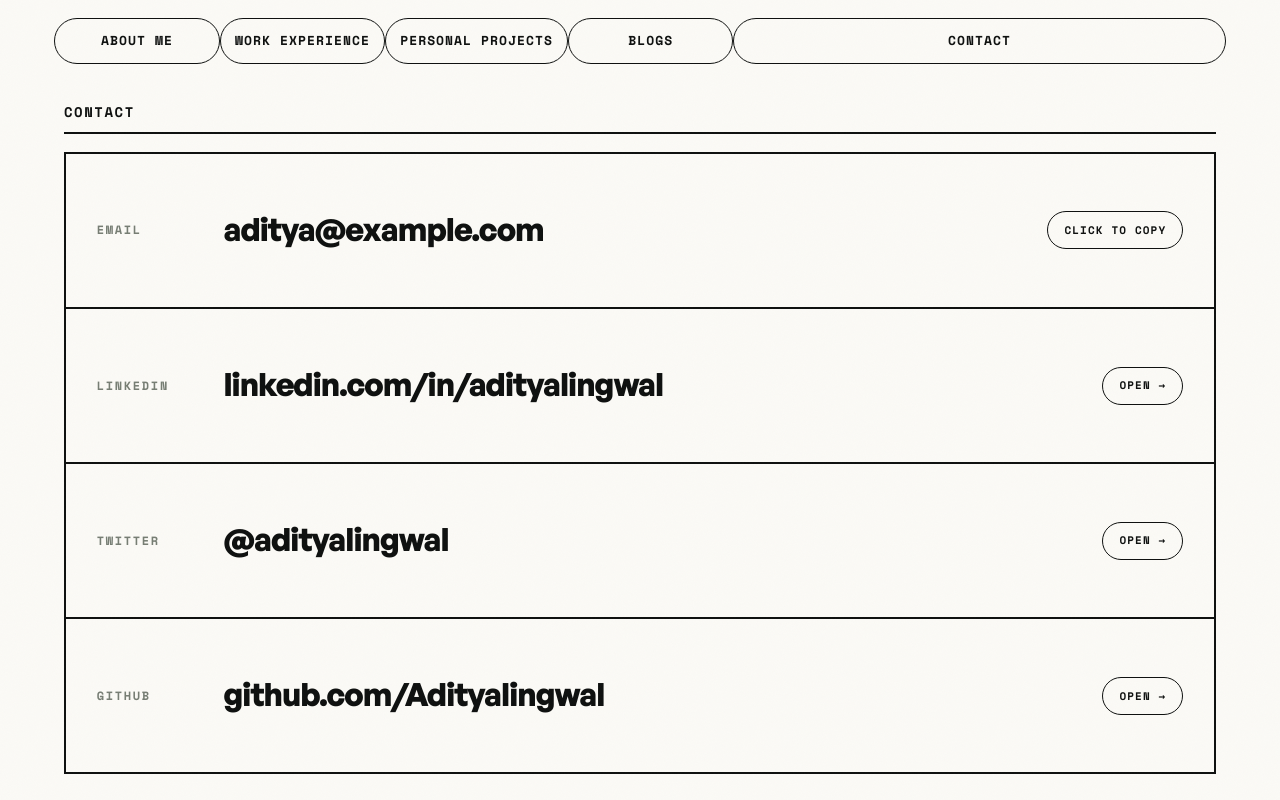
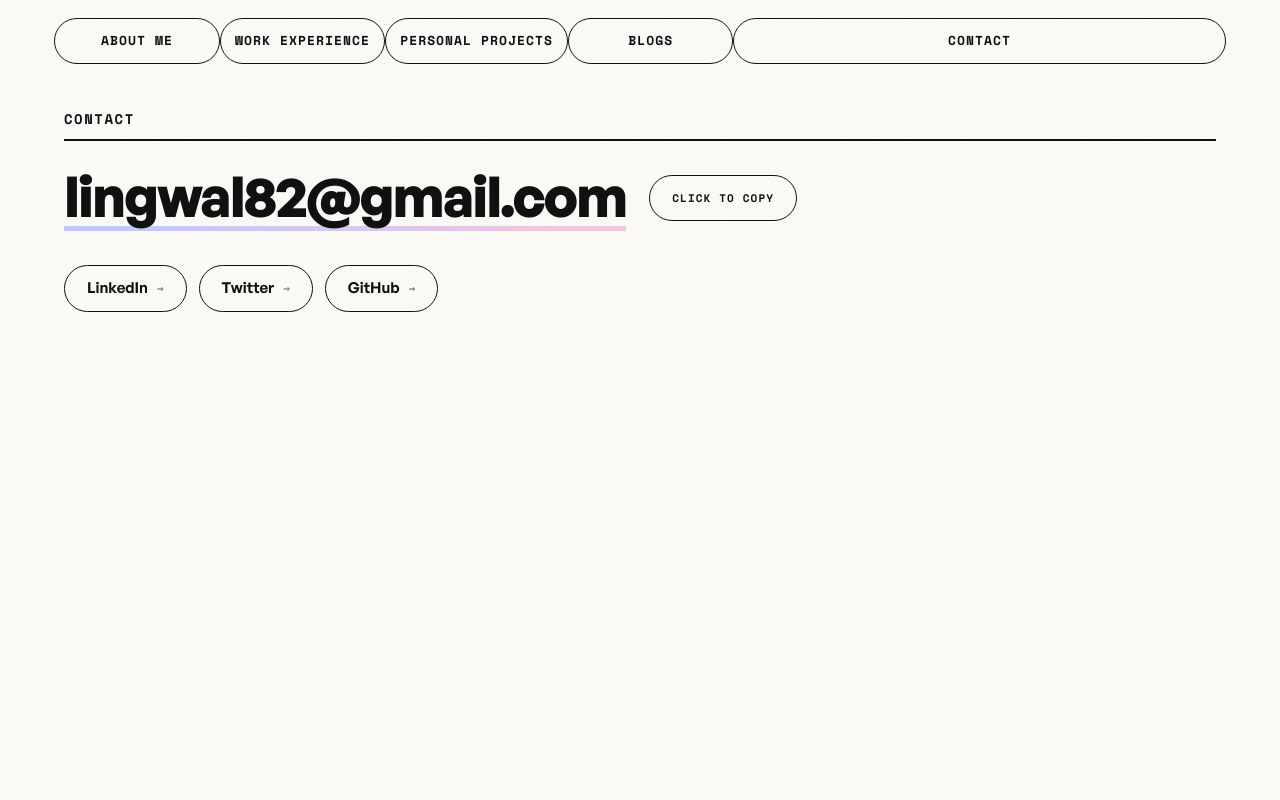
Before and after one commit to Adityalingwal/my-portfolio, a React (Vite) app: page /contact in a window 1280 px wide. Built offline with nearby package versions, Linux system fonts and the light colour scheme.

Commit message:
Corrected my contact us page

```diff
--- a/src/data/contact.ts
+++ b/src/data/contact.ts
@@ -1,80 +1,54 @@
 /**
- * Contact page copy — kept as typed data so content edits never touch
- * markup, mirroring src/data/blogs.ts / src/data/projects.ts. Copy is
- * verbatim from scratchpad/contact-final.html ("The card").
+ * Contact page copy — kept as typed data so content edits never touch markup,
+ * mirroring src/data/blogs.ts / src/data/projects.ts.
  *
- * PLACEHOLDERS: email, LinkedIn and Twitter below are NOT Aditya's real
- * values yet — they are the mockup's placeholders, pending the real
- * handles. GitHub is the one confirmed, real value. Swapping in the real
- * email / LinkedIn / Twitter is a one-line-per-field edit here; no markup
- * changes needed.
+ * Only the email is shown as text, because it is the only value anyone needs to
+ * read: you copy it and paste it into a mail client. The three profiles need no
+ * URL on screen — a name and a tap is the whole job — so only their labels are
+ * rendered and the href does the rest.
  */
 
-/** Which pill action a row gets — this is what makes copy-vs-open data-driven
- *  instead of hardcoded per row in JSX. Email pastes into a mail client, so
- *  it copies; nobody pastes a social URL anywhere, so those open. */
-export type ContactAction = 'copy' | 'open';
-
-export interface ContactRow {
-  id: 'email' | 'linkedin' | 'twitter' | 'github';
-  /** Row's CSS class suffix (`.ct-{slug}`) — matches scratchpad/contact-final.html exactly. */
-  slug: 'mail' | 'li' | 'x' | 'gh';
-  /** Row accent — drives the row-hover tint and the value's hover underline. */
-  accent: 'blue' | 'pink' | 'coral' | 'mint';
-  key: string;
-  /** Plain-text display value (recognition over recall — always visible). */
-  display: string;
-  /** href for the value link (mailto: for email, profile URL otherwise). */
+export interface ContactLink {
+  id: 'linkedin' | 'twitter' | 'github';
+  /** CSS class suffix (`.ct-{slug}`) — drives the pill's hover gradient. */
+  slug: 'li' | 'x' | 'gh';
+  label: string;
   href: string;
-  action: ContactAction;
-  /** Only present when action === 'copy': the exact string written to the clipboard. */
-  copyValue?: string;
 }
 
 export interface ContactContent {
   eyebrow: string;
-  rows: ContactRow[];
+  email: string;
+  /** Copy button at rest. */
+  copyLabel: string;
+  /** Copy button for ~1.6s after a successful clipboard write. */
+  copiedLabel: string;
+  links: ContactLink[];
 }
 
 export const contactContent: ContactContent = {
   eyebrow: 'CONTACT',
-  rows: [
-    {
-      id: 'email',
-      slug: 'mail',
-      accent: 'blue',
-      key: 'Email',
-      display: 'aditya@example.com',
-      href: 'mailto:aditya@example.com',
-      action: 'copy',
-      copyValue: 'aditya@example.com',
-    },
+  email: 'lingwal82@gmail.com',
+  copyLabel: 'Click to copy',
+  copiedLabel: 'Copied',
+  links: [
     {
       id: 'linkedin',
       slug: 'li',
-      accent: 'pink',
-      key: 'LinkedIn',
-      display: 'linkedin.com/in/adityalingwal',
-      href: 'https://linkedin.com/in/adityalingwal',
-      action: 'open',
+      label: 'LinkedIn',
+      href: 'https://www.linkedin.com/in/aditya-lingwal/',
     },
     {
       id: 'twitter',
       slug: 'x',
-      accent: 'coral',
-      key: 'Twitter',
-      display: '@adityalingwal',
-      href: 'https://twitter.com/adityalingwal',
-      action: 'open',
+      label: 'Twitter',
+      href: 'https://x.com/lingwal_aditya',
     },
     {
       id: 'github',
       slug: 'gh',
-      accent: 'mint',
-      key: 'GitHub',
-      display: 'github.com/Adityalingwal',
+      label: 'GitHub',
       href: 'https://github.com/Adityalingwal',
-      action: 'open',
     },
   ],
 };
--- a/src/index.css
+++ b/src/index.css
@@ -823,25 +823,21 @@ header {
 }
 
 /* ════════════════════════════════════════════════════════════
-   CONTACT — "The card" (scratchpad/contact-final.html)
-   One full-width box, one row per channel: mono key, the real value as plain
-   readable text, and one pill action on the right.
+   CONTACT — the address is the page (scratchpad/contact-final.html).
 
-   Deliberately NOT the Personal Projects specimen sheet: square corners (no
-   14px radius), no rotated SPECIMEN stamp, no label divider rule, and every
-   row ends in a real pill button — which no sheet row ever has.
+   Only the email is set large, because it is the only value anyone needs to
+   READ: you copy it and paste it into a mail client. The three profiles need no
+   URL on screen — a name and a tap is the whole job — so they stay small.
 
-   The action per row is the one that channel actually needs (information
-   scent — the label predicts exactly what happens):
-     Email    -> "Click to copy"  (you paste an address into a mail client)
-     Others   -> "Open"           (nobody pastes a LinkedIn URL anywhere)
+   Exactly one thing here is a control: the copy pill. The address is plain
+   text, so there is never a question of which target to hit. It carries the
+   site's CTA gradient as a static underline instead — that marks the important
+   value without pretending to be clickable.
 
-   Recognition over recall: every value is visible plain text, so the page
-   works fully even if you never click anything.
-
-   .contact-hero is intentionally NOT .hero/.exp-hero: this page fills one
-   viewport (min-height: calc(100dvh - 84px)) instead of flowing, and does
-   not use the 900px .story column — it uses the full 1482px .wrap.
+   .contact-hero is intentionally NOT .hero/.exp-hero: it skips the 900px .story
+   column (this page uses the full 1482px .wrap) and it must not inherit .hero's
+   tall-desktop vertical centring, since this page is short enough for that to
+   bite. Height comes from the existing flex chain, not a hardcoded viewport sum.
    ════════════════════════════════════════════════════════════ */
 .contact-hero {
   position: relative;
@@ -849,115 +845,132 @@ header {
   min-width: 0;
   display: flex;
   flex-direction: column;
-  padding: clamp(28px, 3.6vh, 44px) 0 clamp(24px, 3.2vh, 38px);
-  min-height: calc(100dvh - 84px);
+  justify-content: flex-start;
+  padding: clamp(36px, 4.4vh, 52px) 0 clamp(24px, 3.2vh, 38px);
 }
-.ct-card {
-  border: 2px solid theme('colors.ink');
-  background: theme('colors.cream');
-  display: flex;
-  flex-direction: column;
-  flex: 1;
-  min-height: 0;
+.contact-hero .eyebrow {
+  margin-bottom: clamp(24px, 3vh, 34px);
 }
-.ct-row {
-  flex: 1;
+
+.ct-addr-row {
   display: flex;
   align-items: center;
-  gap: clamp(16px, 2.4vw, 36px);
-  padding: clamp(14px, 2vh, 22px) clamp(18px, 2.4vw, 34px);
-  border-bottom: 2px solid theme('colors.ink');
-  transition: background 220ms ease;
-  min-height: 82px;
+  gap: clamp(16px, 1.8vw, 24px);
+  flex-wrap: wrap;
 }
-.ct-row:last-child {
-  border-bottom: 0;
-}
-.ct-row.ct-mail:hover {
-  background: color-mix(in srgb, theme('colors.blue') 15%, transparent);
-}
-.ct-row.ct-li:hover {
-  background: color-mix(in srgb, theme('colors.pink') 15%, transparent);
-}
-.ct-row.ct-x:hover {
-  background: color-mix(in srgb, theme('colors.coral') 15%, transparent);
-}
-.ct-row.ct-gh:hover {
-  background: color-mix(in srgb, theme('colors.mint') 15%, transparent);
-}
-.ct-k {
-  font-family: theme('fontFamily.mono');
-  font-size: 12px;
+.ct-addr {
+  margin: 0;
+  font-size: clamp(30px, 4.4vw, 64px);
   font-weight: 700;
-  letter-spacing: 0.14em;
-  text-transform: uppercase;
-  color: theme('colors.muted');
-  min-width: clamp(78px, 7.5vw, 108px);
-  flex-shrink: 0;
-}
-.ct-v {
-  font-size: clamp(20px, 2.5vw, 40px);
-  font-weight: 700;
-  letter-spacing: -0.03em;
+  letter-spacing: -0.035em;
+  line-height: 1.1;
   color: theme('colors.ink');
-  text-decoration: none;
-  min-width: 0;
-  overflow: hidden;
-  text-overflow: ellipsis;
-  white-space: nowrap;
-  border-bottom: 3px solid transparent;
-  transition: border-color 200ms ease;
-  line-height: 1.2;
-}
-.ct-row.ct-mail .ct-v:hover {
-  border-bottom-color: theme('colors.blue');
-}
-.ct-row.ct-li .ct-v:hover {
-  border-bottom-color: theme('colors.pink');
-}
-.ct-row.ct-x .ct-v:hover {
-  border-bottom-color: theme('colors.coral');
-}
-.ct-row.ct-gh .ct-v:hover {
-  border-bottom-color: theme('colors.mint');
+  /* static gradient underline, drawn as a background so it never affects layout */
+  background-image: linear-gradient(115deg, #becaff 8%, #f3c6df 92%);
+  background-repeat: no-repeat;
+  background-position: 0 100%;
+  background-size: 100% 5px;
+  padding-bottom: 0.08em;
+  word-break: break-word;
 }
 
-/* the pill action — the site's own capsule/ink-border CTA vocabulary,
-   used here as an action rather than navigation. */
-.ct-act {
-  margin-left: auto;
+/* the copy control — the site's own capsule/ink-border vocabulary, used as an
+   action rather than navigation. Confirms in place, then reverts itself. */
+.ct-copy {
   display: inline-flex;
   align-items: center;
   justify-content: center;
-  gap: 8px;
   flex-shrink: 0;
+  min-width: 148px;
+  min-height: 46px;
+  padding: 12px 22px;
+  border: 1.5px solid theme('colors.ink');
+  border-radius: 99px;
+  background: theme('colors.cream');
+  color: theme('colors.ink');
   font-family: theme('fontFamily.mono');
   font-size: 11px;
   font-weight: 700;
   letter-spacing: 0.1em;
   text-transform: uppercase;
-  color: theme('colors.ink');
-  background: theme('colors.cream');
-  border: 1.5px solid theme('colors.ink');
-  border-radius: 99px;
-  padding: 9px 16px;
-  min-height: 38px;
+  white-space: nowrap;
   cursor: pointer;
-  white-space: nowrap;
-  text-decoration: none;
   transition:
     background 200ms ease,
     transform 160ms ease;
 }
-.ct-act:hover {
+.ct-copy:hover,
+.ct-copy:focus-visible {
   background: linear-gradient(115deg, #becaff 8%, #f3c6df 92%);
   transform: translateY(-1px);
 }
-.ct-act:active {
+.ct-copy:active {
   transform: translateY(1px) scale(0.99);
 }
-.ct-act[data-copied='true'] {
-  background: theme('colors.mint');
+/* The confirmed state must be unmistakable against the hover gradient above,
+   which is blue-to-pink — so it is a flat warm yellow: different hue, different
+   treatment. Any approved accent works here; this is a one-line swap. */
+.ct-copy[data-copied='true'] {
+  background: theme('colors.yellow');
+}
+
+/* the three profiles — small, tappable, one pill each, no URL on screen */
+.ct-links {
+  margin: clamp(32px, 4.2vh, 48px) 0 0;
+  padding: 0;
+  list-style: none;
+  display: flex;
+  gap: 12px;
+  flex-wrap: wrap;
+}
+.ct-links a {
+  display: inline-flex;
+  align-items: center;
+  gap: 9px;
+  min-height: 46px;
+  padding: 11px 22px;
+  border: 1.5px solid theme('colors.ink');
+  border-radius: 99px;
+  background: theme('colors.cream');
+  color: theme('colors.ink');
+  font-family: theme('fontFamily.sans');
+  font-size: 15px;
+  font-weight: 600;
+  text-decoration: none;
+  transition:
+    background-image 200ms ease,
+    transform 180ms ease;
+}
+.ct-links a:hover,
+.ct-links a:focus-visible {
+  transform: translateY(-1px);
+}
+.ct-links a:active {
+  transform: translateY(1px) scale(0.99);
+}
+.ct-links .go {
+  font-family: theme('fontFamily.mono');
+  font-size: 11px;
+  color: theme('colors.muted');
+  transition:
+    transform 180ms ease,
+    color 200ms ease;
+}
+.ct-links a:hover .go {
+  color: theme('colors.ink');
+  transform: translateX(3px);
+}
+.ct-links a.ct-li:hover,
+.ct-links a.ct-li:focus-visible {
+  background-image: linear-gradient(165.72deg, #f6ddf6 21.15%, #eaa6c8 81.93%);
+}
+.ct-links a.ct-x:hover,
+.ct-links a.ct-x:focus-visible {
+  background-image: linear-gradient(111.45deg, #ffd1a3 19.42%, #f6dcf5 73.08%);
+}
+.ct-links a.ct-gh:hover,
+.ct-links a.ct-gh:focus-visible {
+  background-image: linear-gradient(114.41deg, #c8f2d3 20.74%, #e0f8d3 65.5%);
 }
 
 /* Touch/coarse pointers get no hover tint, so give the PROOF link a larger
@@ -995,13 +1008,15 @@ header {
     transform: none;
   }
 
-  .ct-row,
-  .ct-v,
-  .ct-act {
+  .ct-copy,
+  .ct-links a,
+  .ct-links .go {
     transition: none;
   }
-  .ct-act:hover,
-  .ct-act:active {
+  .ct-copy:hover,
+  .ct-copy:active,
+  .ct-links a:hover,
+  .ct-links a:active {
     transform: none;
   }
 }
@@ -1070,27 +1085,9 @@ header {
     padding-top: 12px;
   }
 
-  .contact-hero {
-    min-height: 0;
-  }
-  .ct-row {
-    flex-wrap: wrap;
-    gap: 8px 14px;
-    min-height: 0;
-    padding: 18px;
-  }
-  .ct-k {
-    min-width: 0;
-    flex-basis: 100%;
-  }
-  .ct-v {
-    font-size: 19px;
-    white-space: normal;
-    word-break: break-word;
-    flex-basis: 100%;
-  }
-  .ct-act {
-    margin-left: 0;
+  .ct-addr {
+    font-size: clamp(24px, 7vw, 34px);
+    background-size: 100% 4px;
   }
 }
 
--- a/src/pages/Contact.tsx
+++ b/src/pages/Contact.tsx
@@ -1,28 +1,22 @@
 import { useEffect, useRef, useState } from 'react';
-import { contactContent, type ContactRow } from '@/data/contact';
+import { contactContent } from '@/data/contact';
 
 /**
- * '/contact' — Direction "The card" from scratchpad/contact-final.html.
+ * '/contact' — the address is the page (scratchpad/contact-final.html).
  *
- * One full-width box, one row per channel: mono key, the real value as
- * plain readable text, and one pill action on the right.
+ * Only the email is set large: it is the only value here anyone needs to read,
+ * because you copy it and paste it elsewhere. The three profiles show a name
+ * and nothing else — a URL on screen is noise when a tap does the whole job.
  *
- * Deliberately NOT the Personal Projects specimen sheet: square corners (no
- * 14px radius), no rotated SPECIMEN stamp, no label divider rule, and every
- * row ends in a real pill button — which no sheet row ever has.
- *
- * The action per row is the one that channel actually needs (information
- * scent — the label predicts exactly what happens):
- *   Email  -> "Click to copy"  (you paste an address into a mail client)
- *   Others -> "Open ->"        (nobody pastes a LinkedIn URL anywhere)
- *
- * Recognition over recall: every value is visible plain text, so the page
- * works fully even if you never click anything.
+ * Exactly one control handles the copy: the pill. The address itself is plain
+ * text, so there is never a question of which target to hit. The address wears
+ * the site's CTA gradient as a static underline — it marks the important value
+ * without pretending to be clickable.
  */
 
 const COPY_CONFIRM_MS = 1600;
 
-function CopyPill({ row }: { row: ContactRow }) {
+function CopyPill() {
   const [copied, setCopied] = useState(false);
   const timeoutRef = useRef<ReturnType<typeof setTimeout> | null>(null);
 
@@ -33,11 +27,11 @@ function CopyPill({ row }: { row: ContactRow }) {
   }, []);
 
   const handleClick = async () => {
-    if (!navigator.clipboard || !row.copyValue) return; // no clipboard -> no false "Copied"
+    if (!navigator.clipboard) return; // no clipboard -> no false "Copied"
     try {
-      await navigator.clipboard.writeText(row.copyValue);
+      await navigator.clipboard.writeText(contactContent.email);
     } catch {
-      return; // rejected write -> leave the label alone, never show a false "Copied"
+      return; // rejected write -> leave the label alone, never confirm a copy that did not happen
     }
     setCopied(true);
     if (timeoutRef.current) clearTimeout(timeoutRef.current);
@@ -47,12 +41,12 @@ function CopyPill({ row }: { row: ContactRow }) {
   return (
     <button
       type="button"
-      className="ct-act"
+      className="ct-copy"
       data-copied={copied ? 'true' : 'false'}
       aria-live="polite"
       onClick={handleClick}
     >
-      {copied ? 'Copied' : 'Click to copy'}
+      {copied ? contactContent.copiedLabel : contactContent.copyLabel}
     </button>
   );
 }
@@ -62,27 +56,24 @@ export default function Contact() {
     <main className="wrap">
       <section className="contact-hero">
         <p className="eyebrow">{contactContent.eyebrow}</p>
-        <div className="ct-card">
-          {contactContent.rows.map((row) => (
-            <div className={`ct-row ct-${row.slug}`} key={row.id}>
-              <span className="ct-k">{row.key}</span>
-              <a
-                className="ct-v"
-                href={row.href}
-                {...(row.action === 'open' ? { target: '_blank', rel: 'noreferrer' } : {})}
-              >
-                {row.display}
+
+        <div className="ct-addr-row">
+          <p className="ct-addr">{contactContent.email}</p>
+          <CopyPill />
+        </div>
+
+        <ul className="ct-links">
+          {contactContent.links.map((link) => (
+            <li key={link.id}>
+              <a className={`ct-${link.slug}`} href={link.href} target="_blank" rel="noreferrer">
+                {link.label}
+                <span className="go" aria-hidden="true">
+                  &rarr;
+                </span>
               </a>
-              {row.action === 'copy' ? (
-                <CopyPill row={row} />
-              ) : (
-                <a className="ct-act" href={row.href} target="_blank" rel="noreferrer">
-                  Open &rarr;
-                </a>
-              )}
-            </div>
+            </li>
           ))}
-        </div>
+        </ul>
       </section>
     </main>
   );
```
